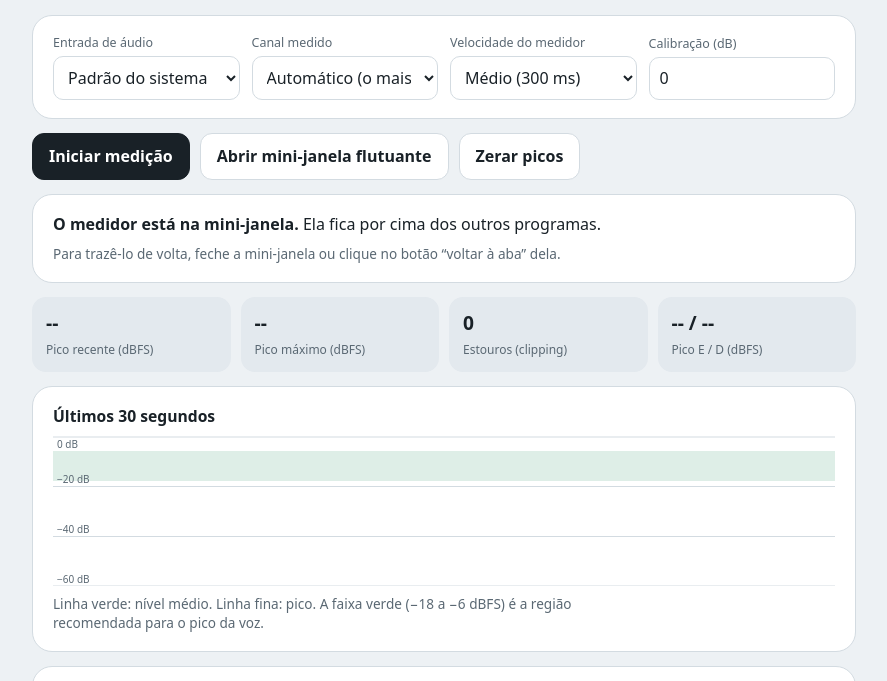
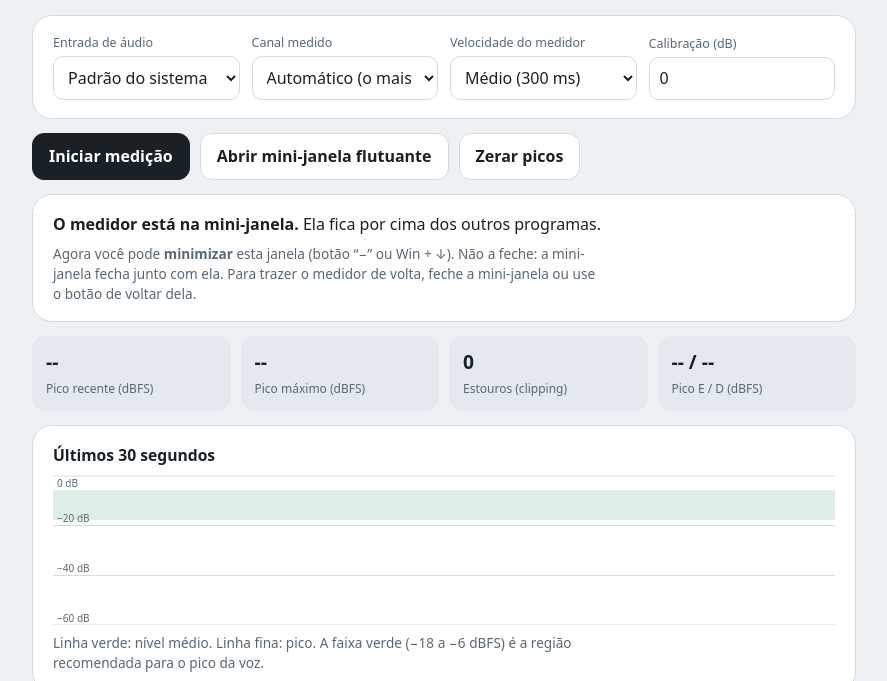
Before and after one commit to jeanclaudio48/MEDIDORSOMWEB, a plain HTML site: page index.html in a window 1280 px wide. Both pictures are taken after a click on the button "Abrir mini-janela flutuante". Shown: the part 75-756 px from the top of the page, without its empty margins (196-1083 px from the left). Drawn offline with Linux system fonts and the light colour scheme.

Commit message:
Add files via upload

```diff
--- a/index.html
+++ b/index.html
@@ -111,7 +111,7 @@
   </div>
   <section class="panel" id="miniNote" hidden>
     <strong>O medidor está na mini-janela.</strong> Ela fica por cima dos outros programas.
-    <p class="note">Para trazê-lo de volta, feche a mini-janela ou clique no botão “voltar à aba” dela.</p>
+    <p class="note">Agora você pode <strong>minimizar</strong> esta janela (botão “−” ou Win + ↓). Não a feche: a mini-janela fecha junto com ela. Para trazer o medidor de volta, feche a mini-janela ou use o botão de voltar dela.</p>
   </section>
 
   <div class="stats">
```
